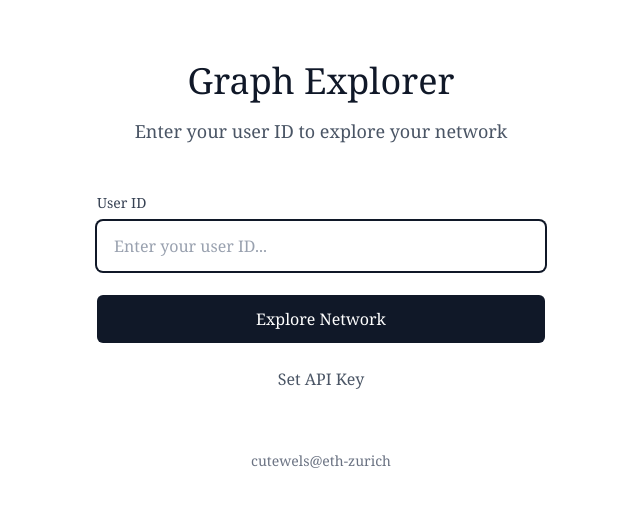
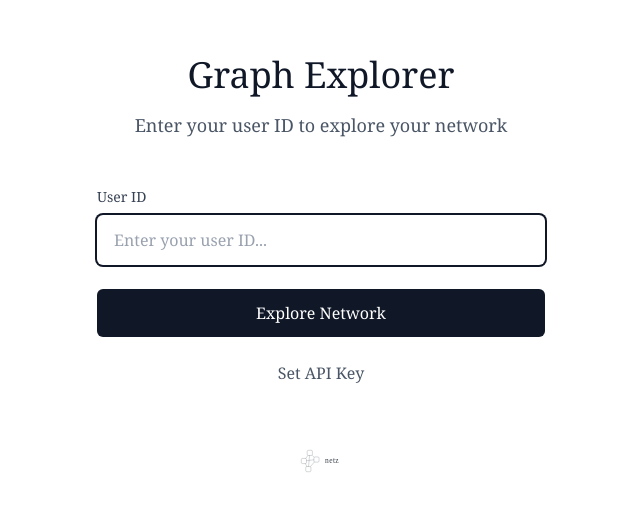
Before and after one commit to hackmit-cutewels/hackmit, a Next.js app in the folder frontend/: page / in a window 1280 px wide. Shown: the part 134-644 px from the top of the page, without its empty margins (319-959 px from the left). Built offline with nearby package versions, Linux system fonts and the light colour scheme.

Commit message:
replace cute@eth-zurich with logo :(

```diff
--- a/frontend/src/components/GraphVisualization.jsx
+++ b/frontend/src/components/GraphVisualization.jsx
@@ -483,7 +483,7 @@ const GraphVisualization = () => {
           </div>
 
           <div className="mt-12 text-center text-gray-500 text-sm">
-            <p className="font-serif">cutewels@eth-zurich</p>
+            <img src="/NETZ-LOGO.svg" alt="NETZ Logo" className="h-8 mx-auto" />
           </div>
         </div>
       </div>
@@ -679,7 +679,7 @@ const GraphVisualization = () => {
       <div className="border-t border-gray-200 bg-white">
         <div className="max-w-7xl mx-auto px-8 py-6">
           <div className="text-center text-gray-500">
-            <p className="font-serif">cutewels@eth-zurich</p>
+            <img src="/NETZ-LOGO.svg" alt="NETZ Logo" className="h-8 mx-auto" />
           </div>
         </div>
       </div>
--- a/frontend/src/components/MapView.jsx
+++ b/frontend/src/components/MapView.jsx
@@ -512,7 +512,7 @@ const MapView = ({ currentUser, onLogout, onViewModeChange }) => {
       <div className="border-t border-gray-200 bg-white">
         <div className="max-w-7xl mx-auto px-8 py-6">
           <div className="text-center text-gray-500">
-            <p className="font-serif">cutewels@eth-zurich</p>
+            <img src="/NETZ-LOGO.svg" alt="NETZ Logo" className="h-8 mx-auto" />
           </div>
         </div>
       </div>
--- a/frontend/src/components/SignupScreen.jsx
+++ b/frontend/src/components/SignupScreen.jsx
@@ -206,7 +206,7 @@ const SignupScreen = ({ onSignupSuccess, onBackToLogin }) => {
         </form>
 
         <div className="mt-12 text-center text-gray-500 text-sm">
-          <p className="font-serif">cutewels@eth-zurich</p>
+          <img src="/NETZ-LOGO.svg" alt="NETZ Logo" className="h-8 mx-auto" />
         </div>
       </div>
     </div>
```
